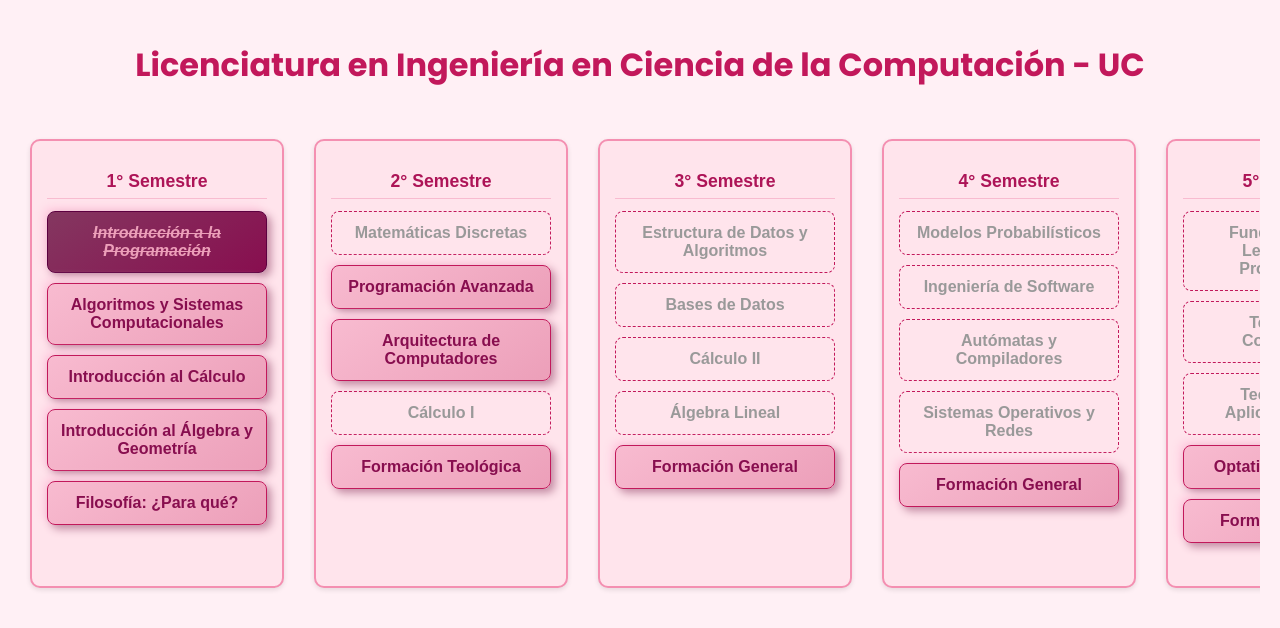
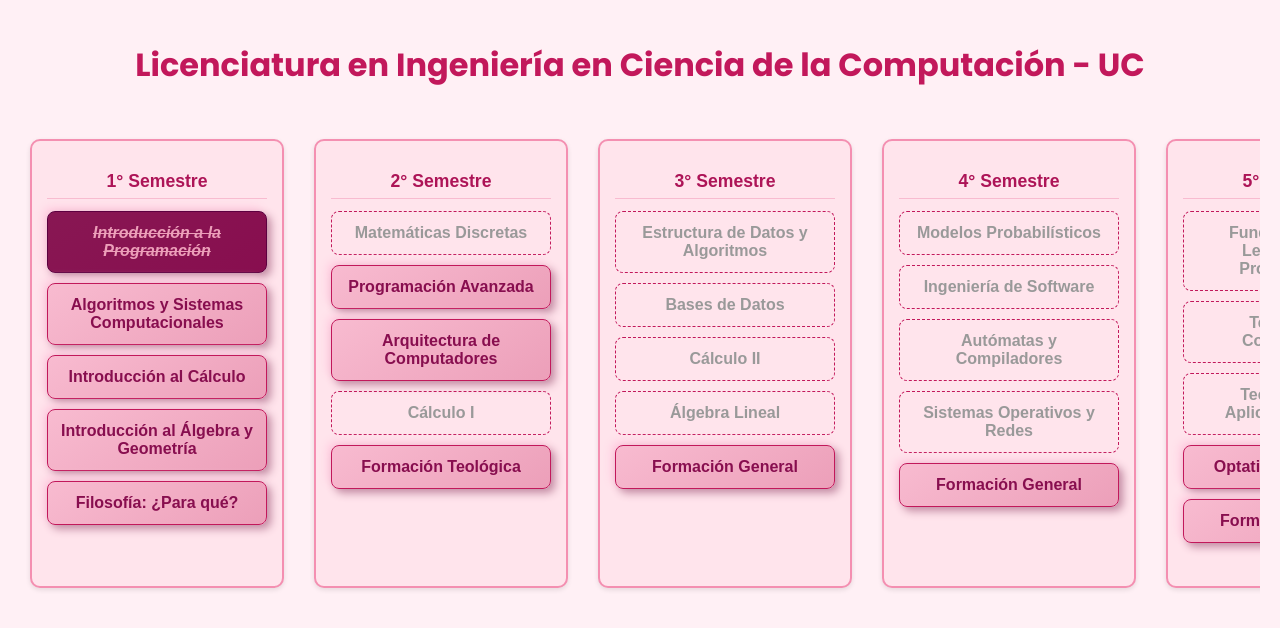
Before and after one commit to melaniecarmona/malla_licc, a plain HTML site: page index.html in a window 1280 px wide. Both pictures are taken after a click on the element "Introducción a la Programación". Drawn offline with Linux system fonts and the light colour scheme.

Commit message:
'malla_licc'

```diff
--- a/style.css
+++ b/style.css
@@ -77,7 +77,7 @@
 }
 
 .ramo.aprobado {
-  background: linear-gradient(145deg, #843760, #880e4f) !important;
+  background: linear-gradient(145deg, #881753, #880e4f) !important;
   color: #ec9fb9;
   border-color: #5c0040;
   text-decoration: line-through;
```
